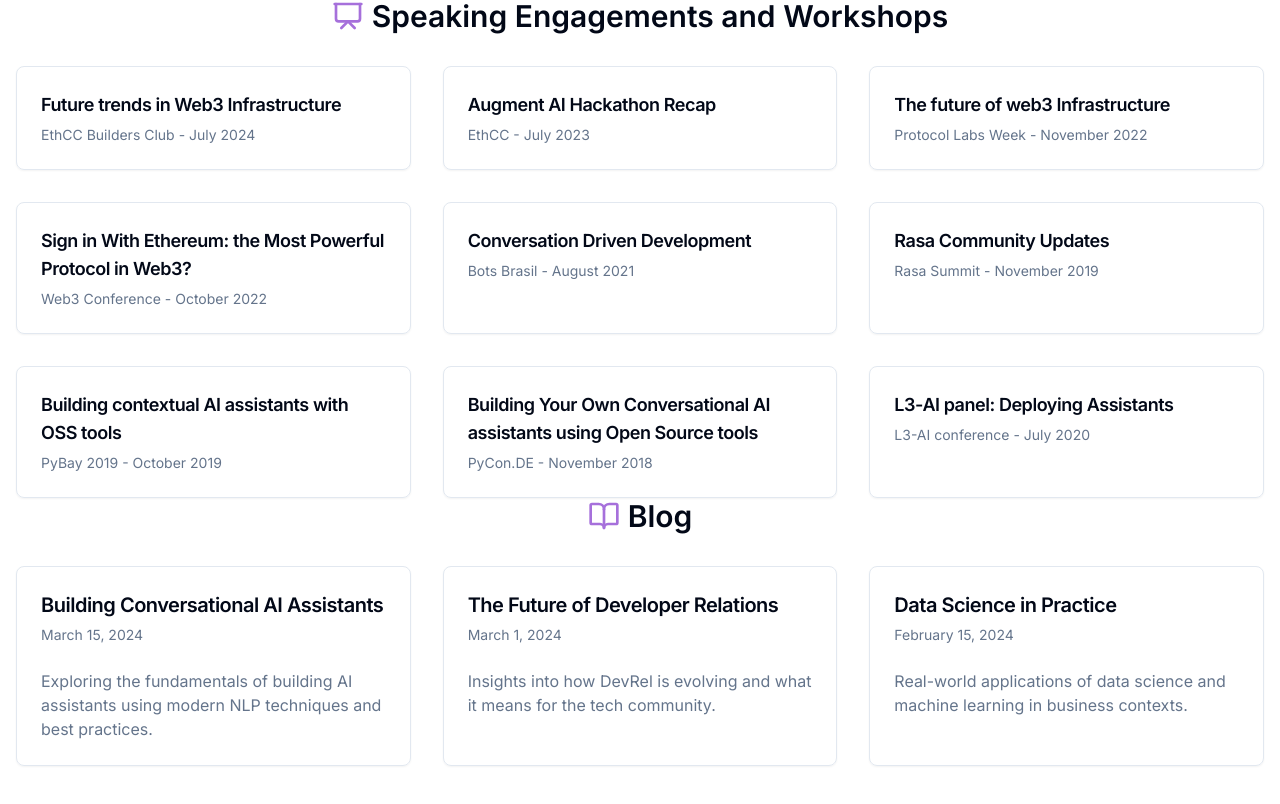
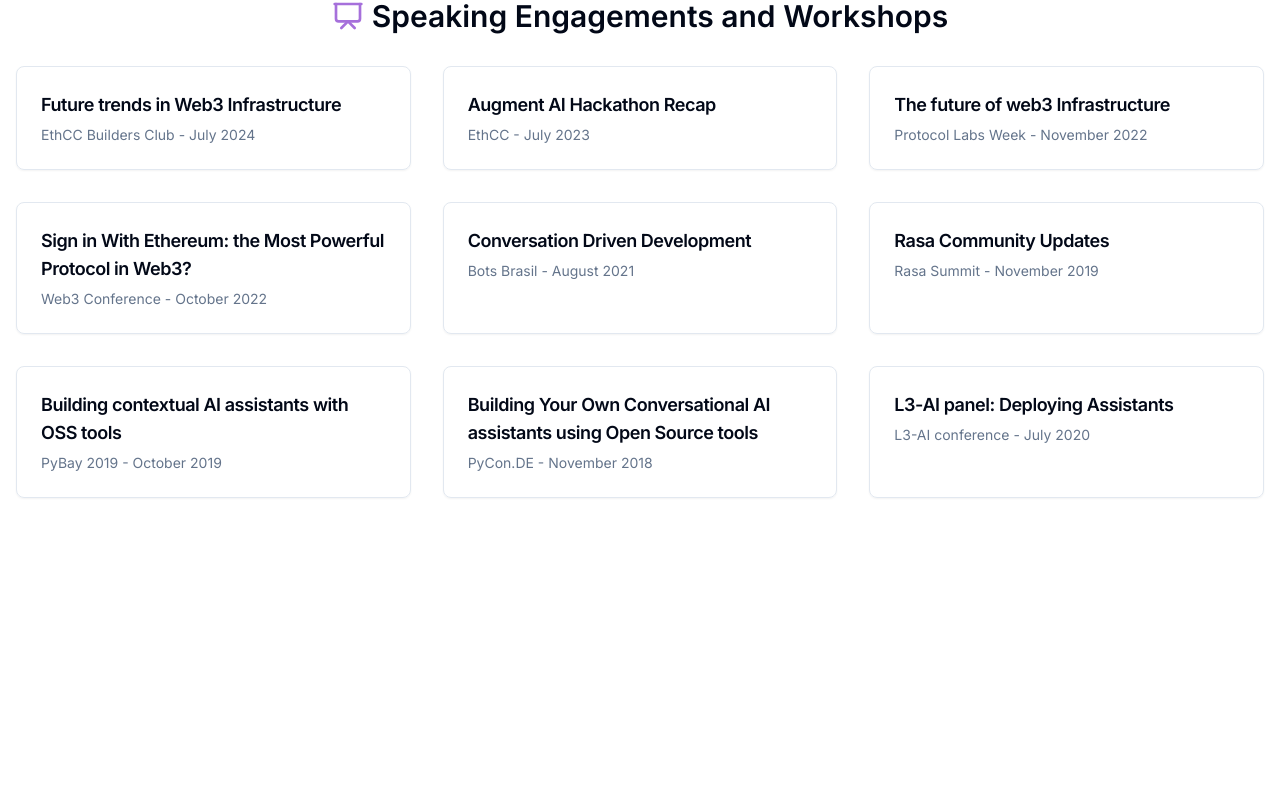
Before and after one commit to JustinaPetr/portfolio, a React (Vite) app: page /portfolio in a window 1280 px wide. Shown: the part 1388-2192 px from the top of the page. After the commit the page ends 1934 px from the top, so only its background shows below. Built offline with nearby package versions, Linux system fonts and the light colour scheme.

Commit message:
Remove Blog Section from Portfolio
Deleted the Blog section from the Portfolio page, retaining only Developer Courses, Tutorials, and Speaking Engagements and Workshops.
[skip gpt_engineer]

```diff
--- a/src/pages/Portfolio.tsx
+++ b/src/pages/Portfolio.tsx
@@ -3,7 +3,6 @@ import PortfolioDescription from "@/components/portfolio/PortfolioDescription";
 import CoursesSection from "@/components/portfolio/CoursesSection";
 import TutorialsSection from "@/components/portfolio/TutorialsSection";
 import SpeakingSection from "@/components/portfolio/SpeakingSection";
-import BlogSection from "@/components/portfolio/BlogSection";
 
 const Portfolio = () => {
   return (
@@ -22,7 +21,6 @@ const Portfolio = () => {
         <CoursesSection />
         <TutorialsSection />
         <SpeakingSection />
-        <BlogSection />
       </div>
     </div>
   );
```
